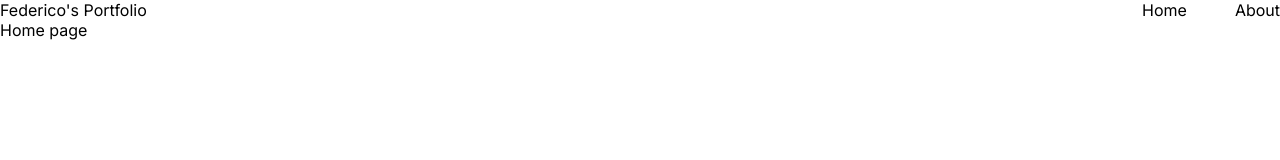
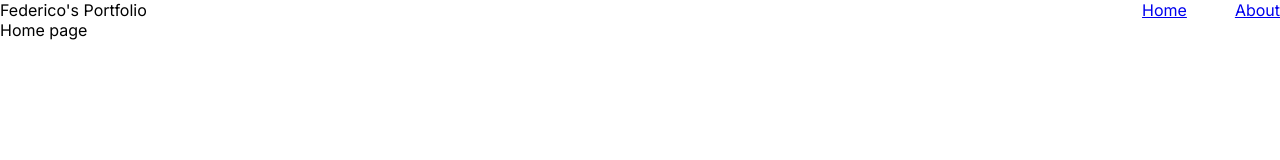
Before and after one commit to Tocco17/portfolio, a Next.js app: page / in a window 1280 px wide. Shown: the top 160 px of the page. Built offline with nearby package versions, Linux system fonts and the light colour scheme.

Commit message:
menu link

```diff
--- a/components/menu.tsx
+++ b/components/menu.tsx
@@ -1,3 +1,4 @@
+import Link from "next/link"
 
 export const Menu: Component = () => {
 	return (<>
@@ -5,8 +6,8 @@ export const Menu: Component = () => {
 			<div className="menu-title">Federico's Portfolio</div>
 			<div className="menu-link-container">
 				<ul>
-					<li className="menu-link">Home</li>
-					<li className="menu-link">About</li>
+					<li className="menu-link"><Link href="/">Home</Link></li>
+					<li className="menu-link"><Link href="/about">About</Link></li>
 				</ul>
 			</div>
 		</div>
```
